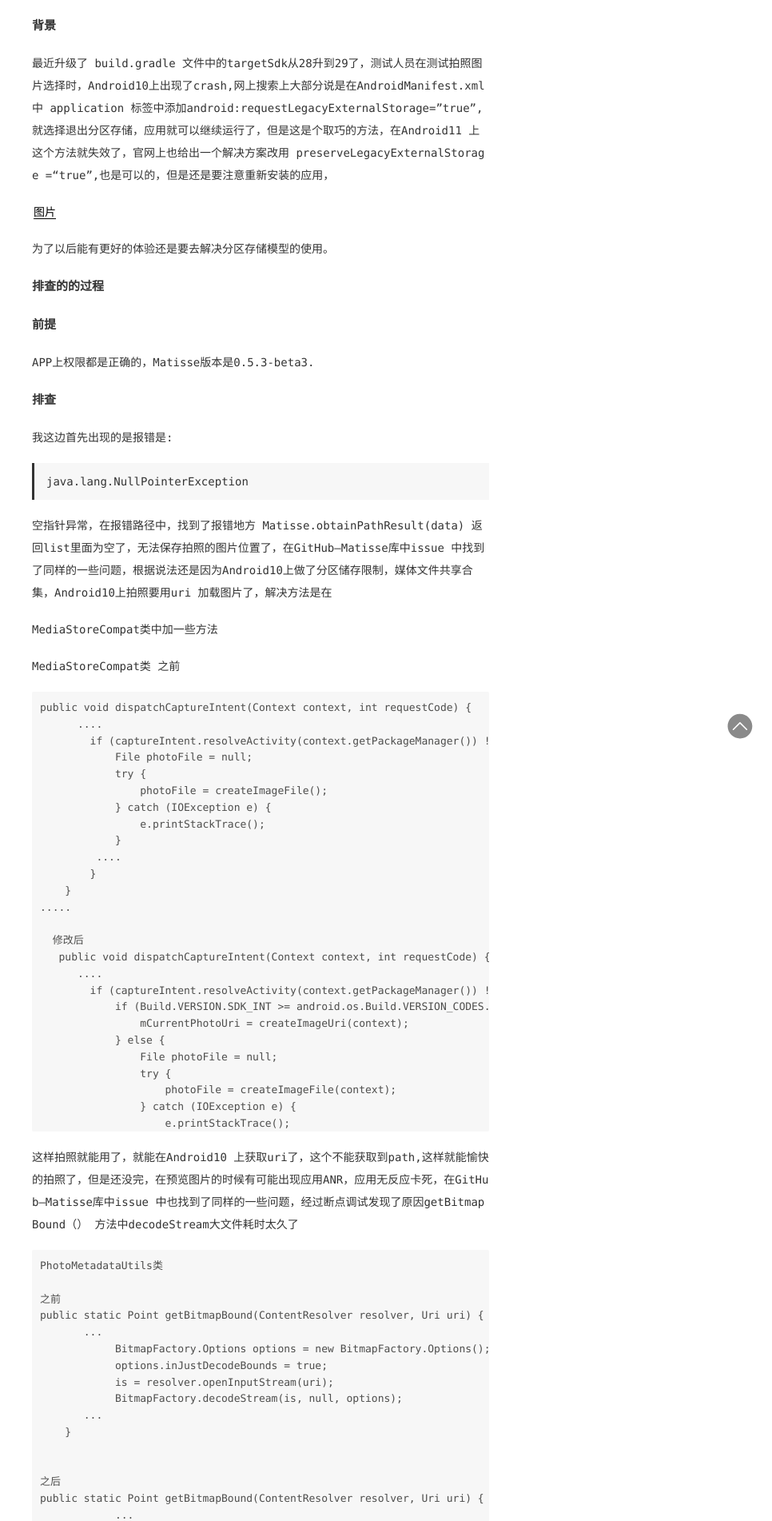
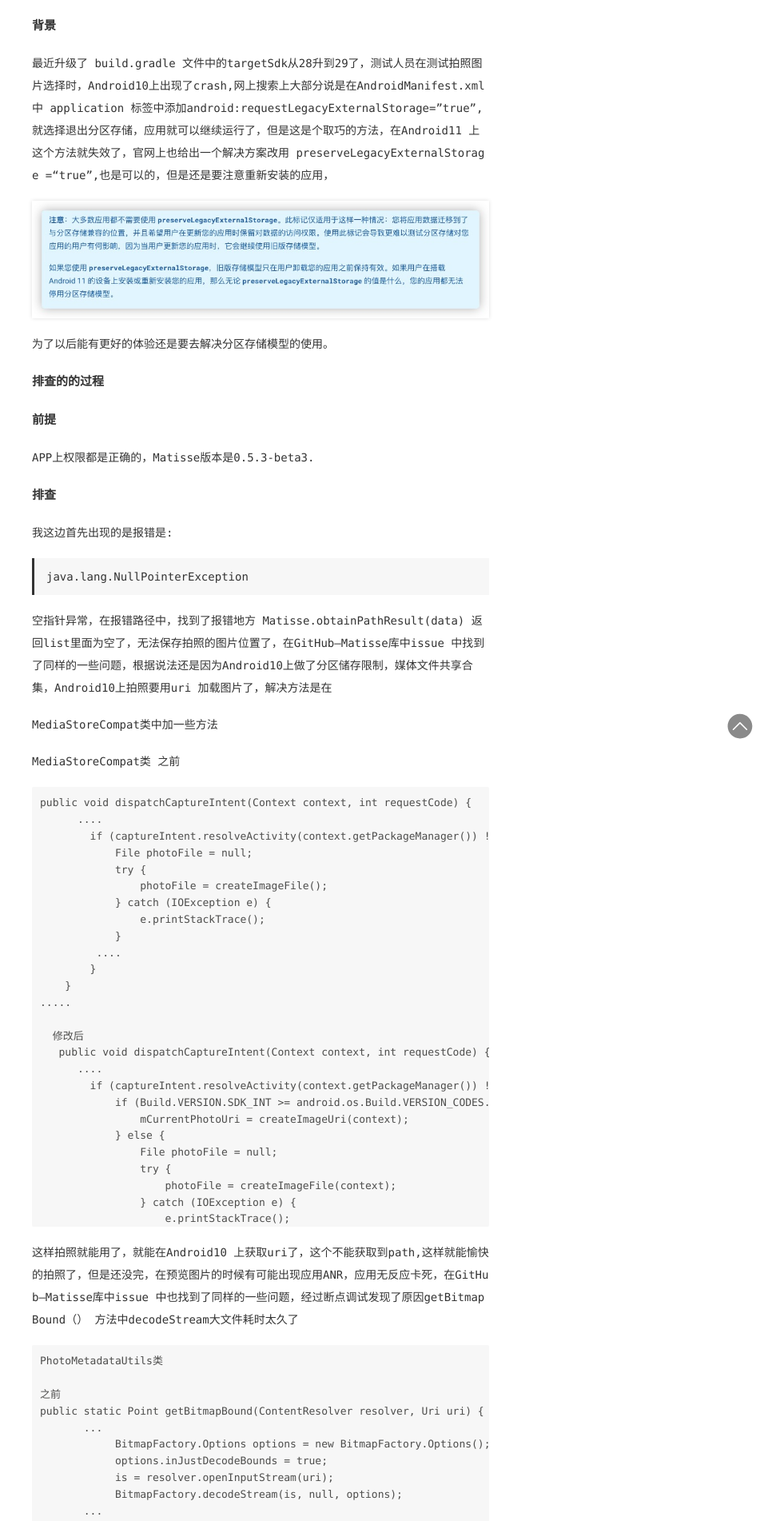
Before and after one commit to Weightang/weightang.github.io, a Jekyll site: the page built from _posts/2020-07-20-知乎Matisse图片库在Android10上拍照，预览问题.md, in a window 1280 px wide. Shown: the part 376-2278 px from the top of the page at 80% size, without its empty margins (314-1280 px from the left). Built offline with Jekyll 4.4.1, drawn with Linux system fonts in a browser that asks for light colours.

```diff
--- a/_posts/2020-07-20-知乎Matisse图片库在Android10上拍照，预览问题.md
+++ b/_posts/2020-07-20-知乎Matisse图片库在Android10上拍照，预览问题.md
@@ -12,7 +12,7 @@ Android上的文件管理混乱一直是诟病，用户也基本上看着Android
 
 最近升级了 build.gradle 文件中的targetSdk从28升到29了，测试人员在测试拍照图片选择时，Android10上出现了crash,网上搜索上大部分说是在AndroidManifest.xml 中 application 标签中添加android:requestLegacyExternalStorage="true", 就选择退出分区存储，应用就可以继续运行了，但是这是个取巧的方法，在Android11 上这个方法就失效了，官网上也给出一个解决方案改用 preserveLegacyExternalStorage =“true”,也是可以的，但是还是要注意重新安装的应用，
 
-[图片](01.jpeg)
+![图片](01.jpeg)
 
 为了以后能有更好的体验还是要去解决分区存储模型的使用。
 
```
